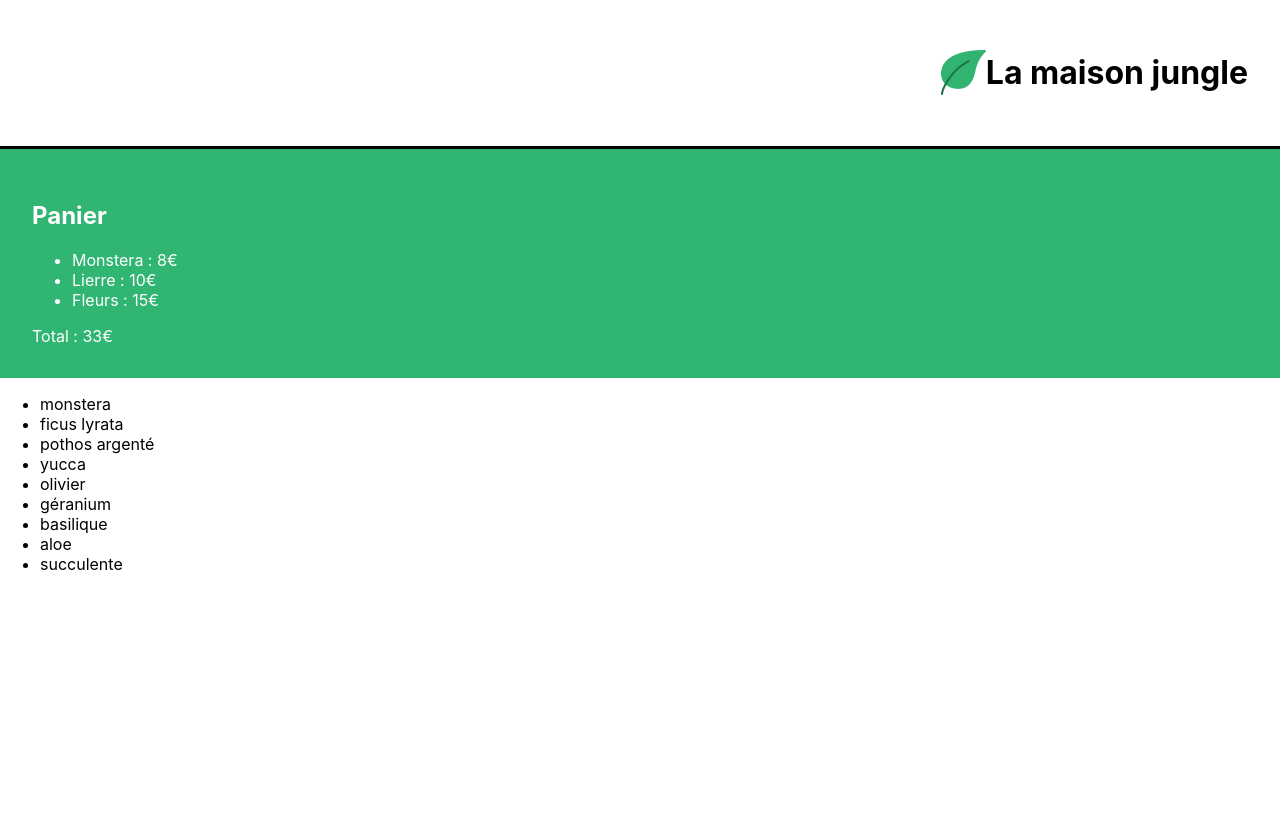
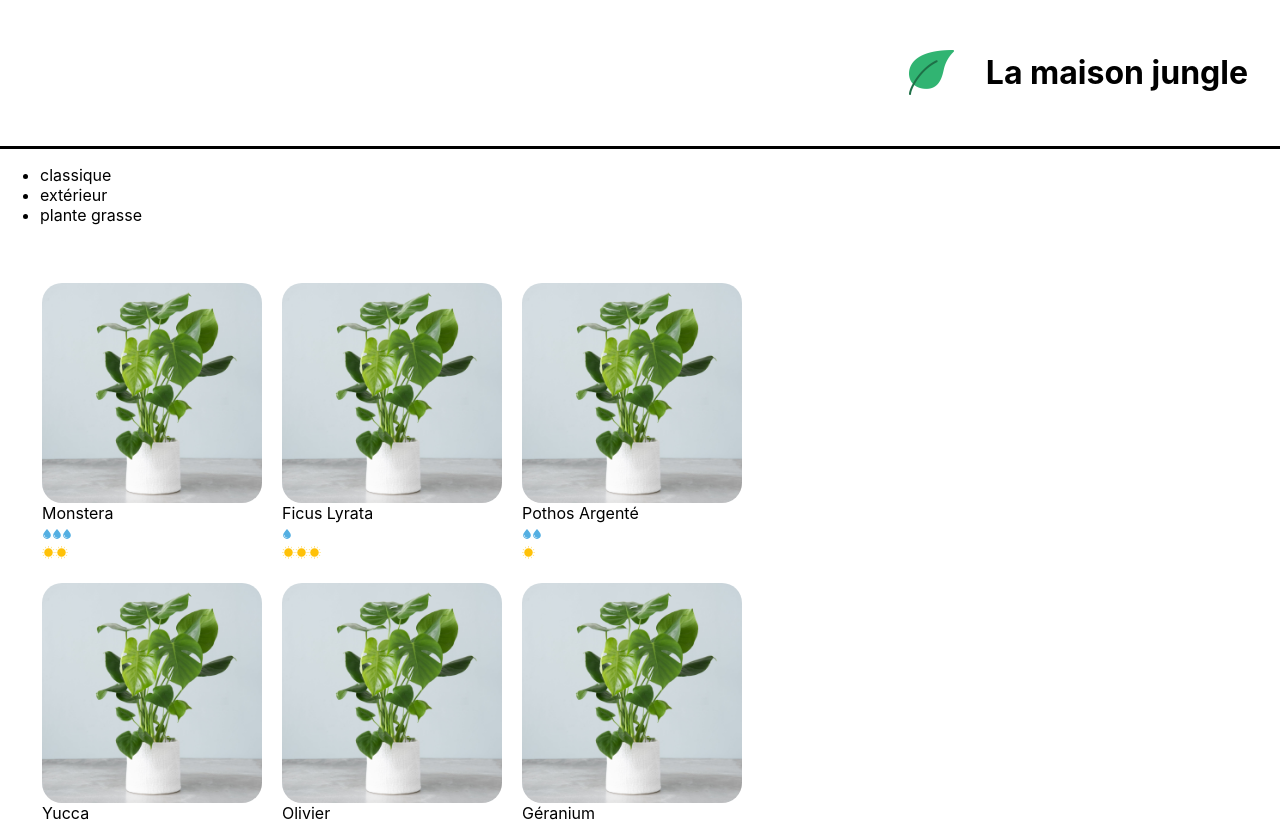
Before and after one commit to jo33200/La-maison-jungle, a React (Create React App) app: page / in a window 1280 px wide. Shown: the top 822 px of the page. Before the commit the page ends 800 px from the top, so only its background shows below. Built offline with nearby package versions, Linux system fonts and the light colour scheme.

Commit message:
fix: props plants

```diff
--- a/src/components/App.js
+++ b/src/components/App.js
@@ -1,12 +1,19 @@
 import Banner from './banner'
-import Cart from './Cart'
+import logo from '../assets/logo.png'
+// import Cart from './Cart'
 import ShoppingList from './ShoppingList'
 
 function App() {
-  return (
-    <div><Banner/><Cart/><ShoppingList/></div>
-  )
+	return (
+		<div>
+			<Banner>
+				<img src={logo} alt='La maison jungle' className='lmj-logo' />
+				<h1 className='lmj-title'>La maison jungle</h1>
+			</Banner>
+			{/* <Cart /> */}
+			<ShoppingList />
+		</div>
+	)
 }
 
-
 export default App
--- a/src/components/Banner.js
+++ b/src/components/Banner.js
@@ -1,13 +1,7 @@
-import logo from '../assets/logo.png'
 import '../styles/banner.css'
 
-function Banner() {
-    return (
-        <div className="lmj-banner">
-            <img src={logo} alt='La maison jungle' className='lmj-logo' />
-            <h1>La maison jungle</h1>
-        </div>
-    )
+function Banner({ children }) {
+	return <div className='lmj-banner'>{children}</div>
 }
 
 export default Banner
--- /dev/null
+++ b/src/components/CareScale.js
@@ -0,0 +1,24 @@
+import Sun from '../assets/sun.svg'
+import Water from '../assets/water.svg'
+
+function CareScale({ scaleValue, careType }) {
+	const range = [1, 2, 3]
+	const scaleType =
+		careType === 'light' ? (
+			<img src={Sun} alt='sun-icon' />
+		) : (
+			<img src={Water} alt='water-icon' />
+		)
+
+	return (
+		<div>
+			{range.map((rangeElem) =>
+				scaleValue >= rangeElem ? (
+					<span key={rangeElem.toString()}>{scaleType}</span>
+				) : null
+			)}
+		</div>
+	)
+}
+
+export default CareScale
--- /dev/null
+++ b/src/components/PlantItem.js
@@ -0,0 +1,18 @@
+
+import CareScale from './CareScale'
+import '../styles/plantItem.css'
+
+function PlantItem({ id, cover, name, water, light }) {
+	return (
+		<li key={id} className='lmj-plant-item'>
+			<img className='lmj-plant-item-cover' src={cover} alt={`${name} cover`} />
+			{name}
+			<div>
+				<CareScale careType='water' scaleValue={water} />
+				<CareScale careType='light' scaleValue={light} />
+			</div>
+		</li>
+	)
+}
+
+export default PlantItem
--- a/src/components/ShoppingList.js
+++ b/src/components/ShoppingList.js
@@ -1,12 +1,34 @@
-import  plantList from '../data/plantList'
-
+import { plantList } from '../data/plantList'
+import PlantItem from './PlantItem'
+import '../styles/shoppingList.css'
 
 function ShoppingList() {
-	return <ul>
-        { plantList.map((plant,index)=>(
-            <li key={`${plant}`-`${index}`}>{plant.name}</li>
-        ))}
-    </ul>
+	const categories = plantList.reduce(
+		(acc, plant) =>
+			acc.includes(plant.category) ? acc : acc.concat(plant.category),
+		[]
+	)
+
+	return (
+		<div>
+			<ul>
+				{categories.map((cat) => (
+					<li key={cat}>{cat}</li>
+				))}
+			</ul>
+			<ul className='lmj-plant-list'>
+				{plantList.map(({ id, cover, name, water, light }) => (
+					<PlantItem
+						id={id}
+						cover={cover}
+						name={name}
+						water={water}
+						light={light}
+					/>
+				))}
+			</ul>
+		</div>
+	)
 }
 
 export default ShoppingList
--- a/src/data/plantList.js
+++ b/src/data/plantList.js
@@ -1,49 +1,78 @@
+import monstera from '../assets/monstera.jpg'
+
 export const plantList = [
 	{
 		name: 'monstera',
 		category: 'classique',
-		id: '1ed'
+		id: '1ed',
+		isBestSale: true,
+		light: 2,
+		water: 3,
+		cover: monstera
 	},
 	{
 		name: 'ficus lyrata',
 		category: 'classique',
-		id: '2ab'
+		id: '2ab',
+		light: 3,
+		water: 1,
+		cover: monstera
 	},
 	{
 		name: 'pothos argenté',
 		category: 'classique',
-		id: '3sd'
+		id: '3sd',
+		light: 1,
+		water: 2,
+		cover: monstera
 	},
 	{
 		name: 'yucca',
 		category: 'classique',
-		id: '4kk'
+		id: '4kk',
+		light: 3,
+		water: 1,
+		cover: monstera
 	},
 	{
 		name: 'olivier',
 		category: 'extérieur',
-		id: '5pl'
+		id: '5pl',
+		light: 3,
+		water: 1,
+		cover: monstera
 	},
 	{
 		name: 'géranium',
 		category: 'extérieur',
-		id: '6uo'
+		id: '6uo',
+		light: 2,
+		water: 2,
+		cover: monstera
 	},
 	{
 		name: 'basilique',
 		category: 'extérieur',
-		id: '7ie'
+		id: '7ie',
+		isBestSale: true,
+		light: 2,
+		water: 3,
+		cover: monstera
 	},
 	{
 		name: 'aloe',
 		category: 'plante grasse',
-		id: '8fp'
+		id: '8fp',
+		light: 2,
+		water: 1,
+		cover: monstera
 	},
 	{
 		name: 'succulente',
 		category: 'plante grasse',
-		id: '9vn'
+		id: '9vn',
+		light: 2,
+		water: 1,
+		cover: monstera
 	}
 ]
-
-export default plantList
--- /dev/null
+++ b/src/styles/plantItem.css
@@ -0,0 +1,14 @@
+.lmj-plant-item-cover {
+	height: 220px;
+	width: 220px;
+	border-radius: 20px;
+}
+
+.lmj-plant-item {
+	margin: 10px;
+	display: flex;
+	align-items: flex-start;
+	justify-content: center;
+	flex-direction: column;
+	text-transform: capitalize;
+}
--- /dev/null
+++ b/src/styles/shoppingList.css
@@ -0,0 +1,7 @@
+.lmj-plant-list {
+	list-style-type: none;
+	padding: 32px;
+	display: flex;
+	flex-wrap: wrap;
+	max-width: 800px;
+}
```
